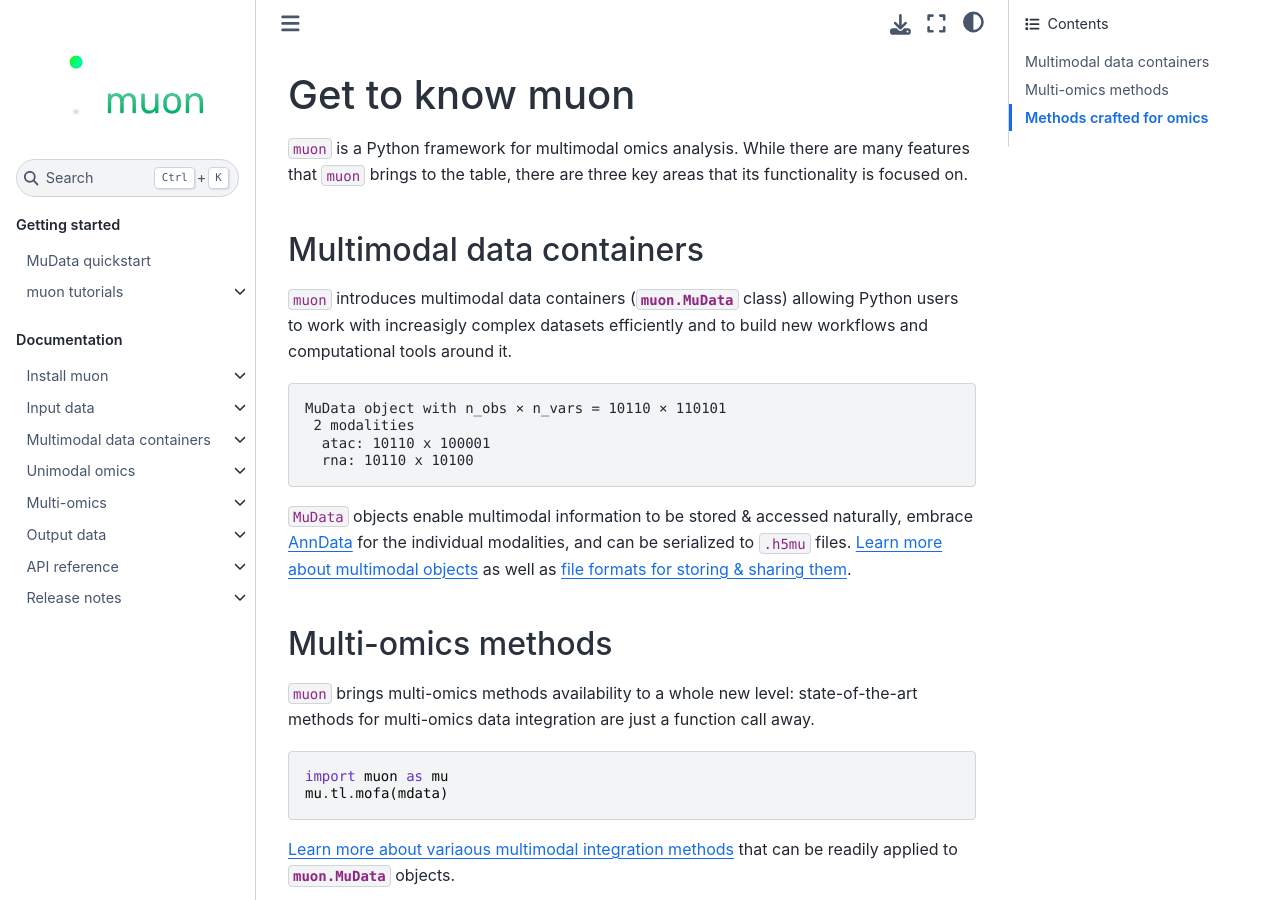
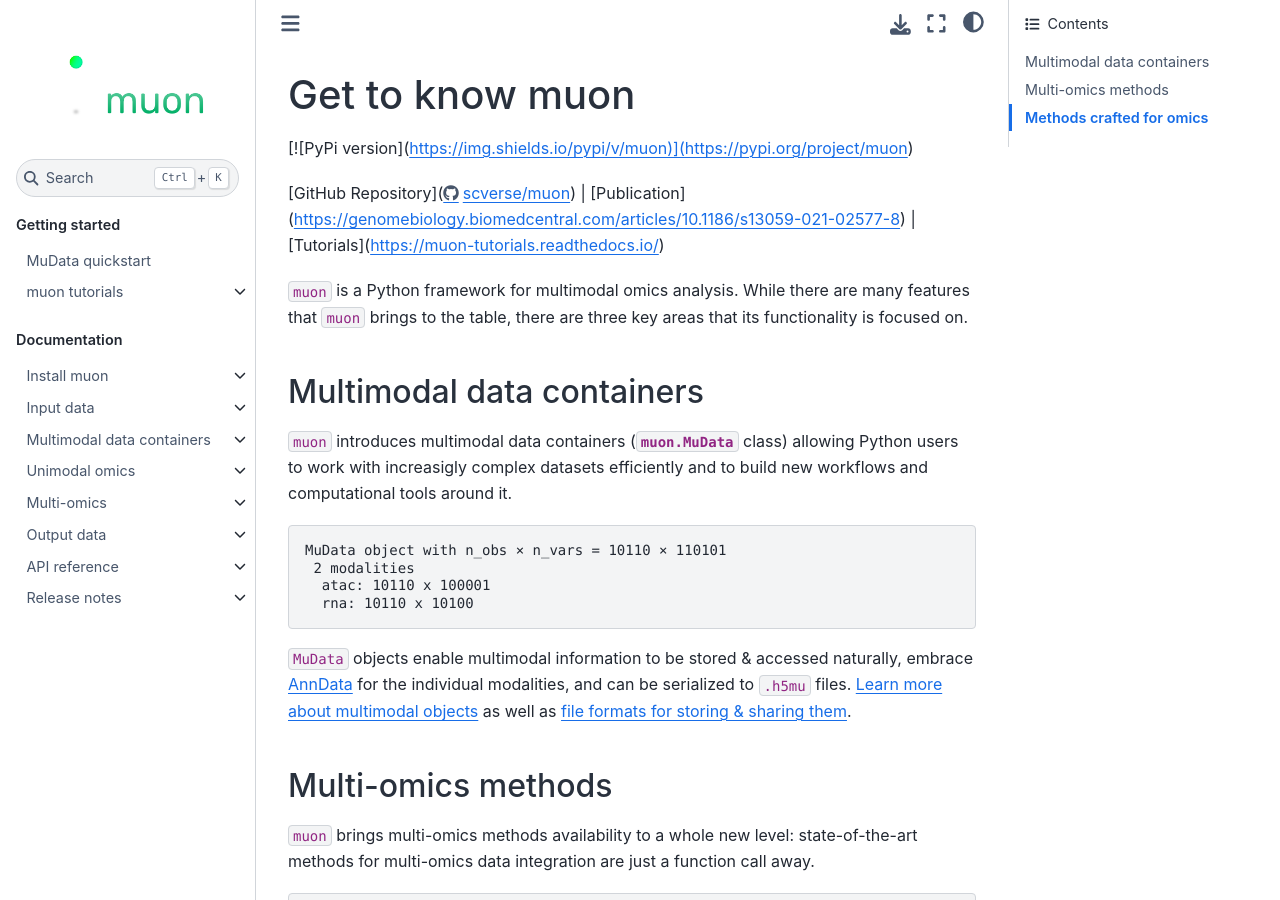
Before and after one commit to scverse/muon, a Sphinx documentation site: the page built from docs/source/index.rst, in a window 1280 px wide and 900 px high. Built offline with Sphinx 7.4.7 and the Sphinx Book theme 1.1.4, drawn with Linux system fonts in a browser that asks for light colours; pages that are not in the unit, such as notebooks, are missing from menus.

Commit message:
Link GitHub repo in the docs (#78)

```diff
--- a/docs/source/index.rst
+++ b/docs/source/index.rst
@@ -1,5 +1,9 @@
 Get to know muon
 ================
+
+[![PyPi version](https://img.shields.io/pypi/v/muon)](https://pypi.org/project/muon)
+
+[GitHub Repository](https://github.com/scverse/muon) | [Publication](https://genomebiology.biomedcentral.com/articles/10.1186/s13059-021-02577-8) | [Tutorials](https://muon-tutorials.readthedocs.io/)
 
 ``muon`` is a Python framework for multimodal omics analysis. While there are many features that ``muon`` brings to the table, there are three key areas that its functionality is focused on.
 
```
